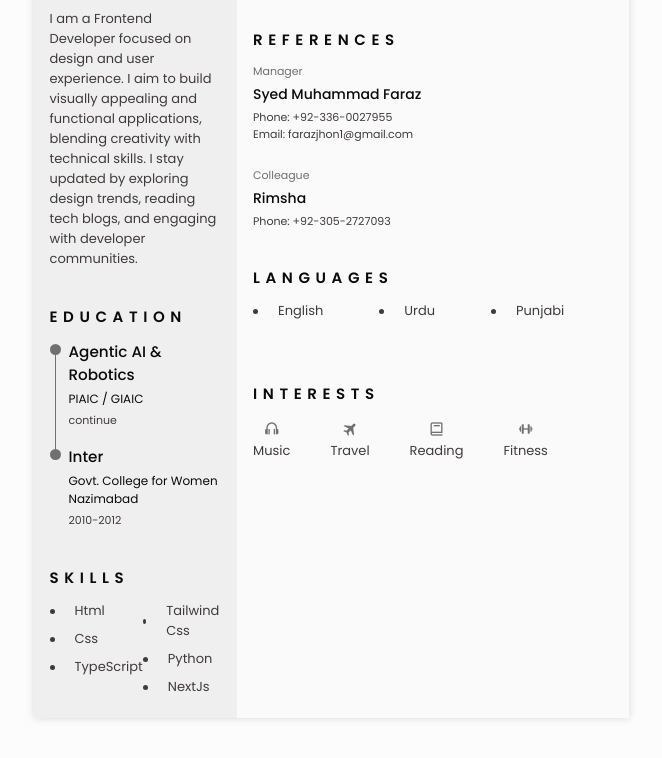
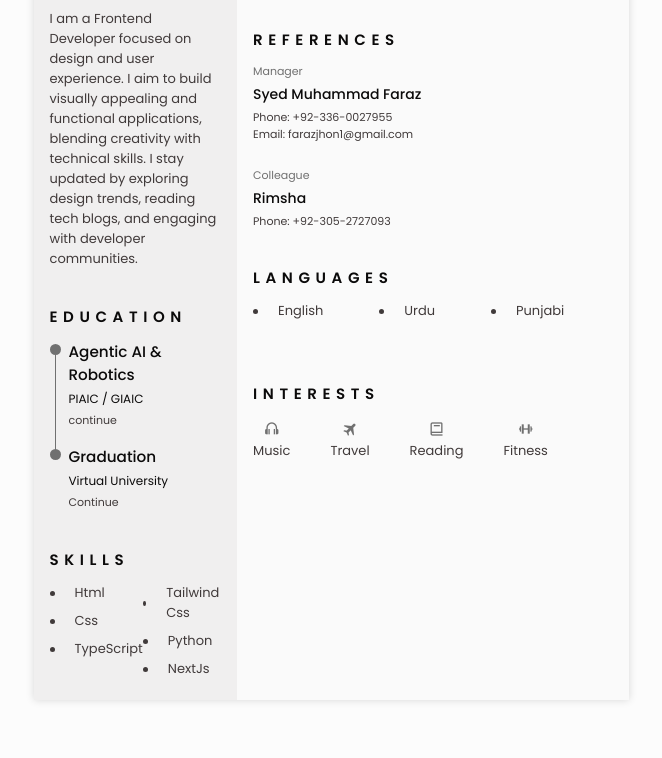
Before and after one commit to Fariha-Asif/resume, a plain HTML site: page index.html in a window 1280 px wide. Shown: the part 698-1456 px from the top of the page, without its empty margins (309-971 px from the left). Drawn offline with nearby package versions, Linux system fonts and the light colour scheme.

Commit message:
changing in education

```diff
--- a/index.html
+++ b/index.html
@@ -170,9 +170,9 @@
                             </div>
 
                             <div class="education__data bd-grid">
-                                <h3 class="education__title">Inter</h3>
-                                <span class="education__studies">Govt. College for Women Nazimabad</span>
-                                <span class="education__year">2010-2012</span>
+                                <h3 class="education__title">Graduation</h3>
+                                <span class="education__studies">Virtual University</span>
+                                <span class="education__year">Continue</span>
                             </div>
                         </div>
                     </div>
```
